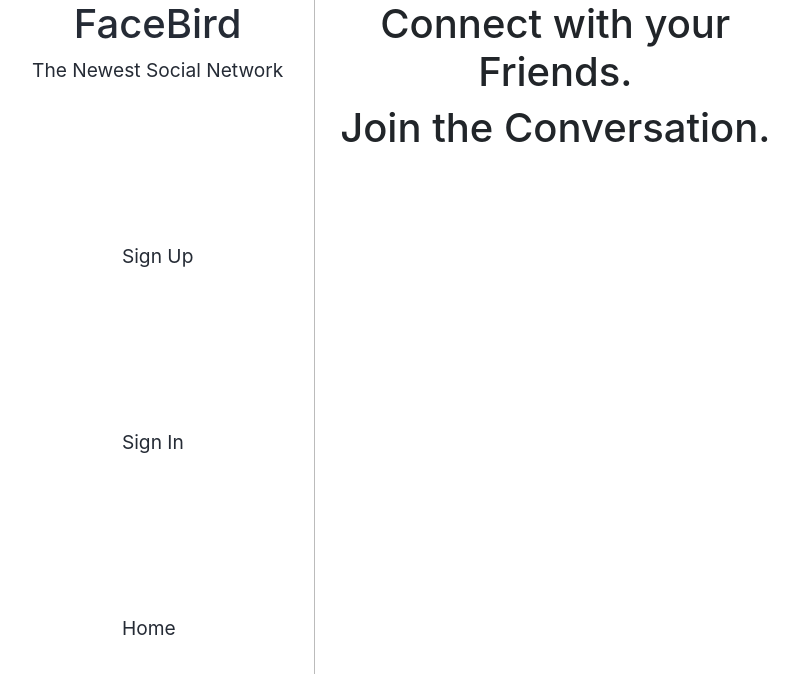
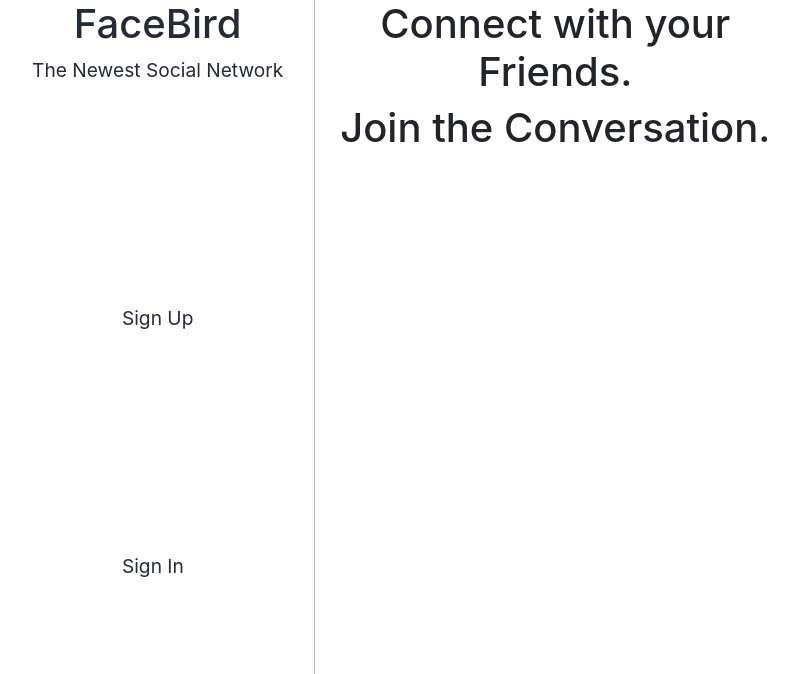
Before and after one commit to KingNaranja/FaceBird-2, a React app: page /profile in a window 1280 px wide. Shown: the top 674 px of the page, without its empty margins (14-813 px from the left). Built offline with nearby package versions, Linux system fonts and the light colour scheme.

Commit message:
Home header link now points to /feed and is authenticated

```diff
--- a/src/header/Header.js
+++ b/src/header/Header.js
@@ -5,6 +5,7 @@
 
 const authenticatedOptions = (
   <React.Fragment>
+    <Link to="/feed">Home</Link>
     <Link to="/change-password">Change Password</Link>
     <Link to="/sign-out">Sign Out</Link>
   </React.Fragment>
@@ -19,7 +20,7 @@
 
 const alwaysOptions = (
   <React.Fragment>
-    <Link to="/">Home</Link>
+    {/* <Link to="/">Home</Link> */}
   </React.Fragment>
 )
 
```
